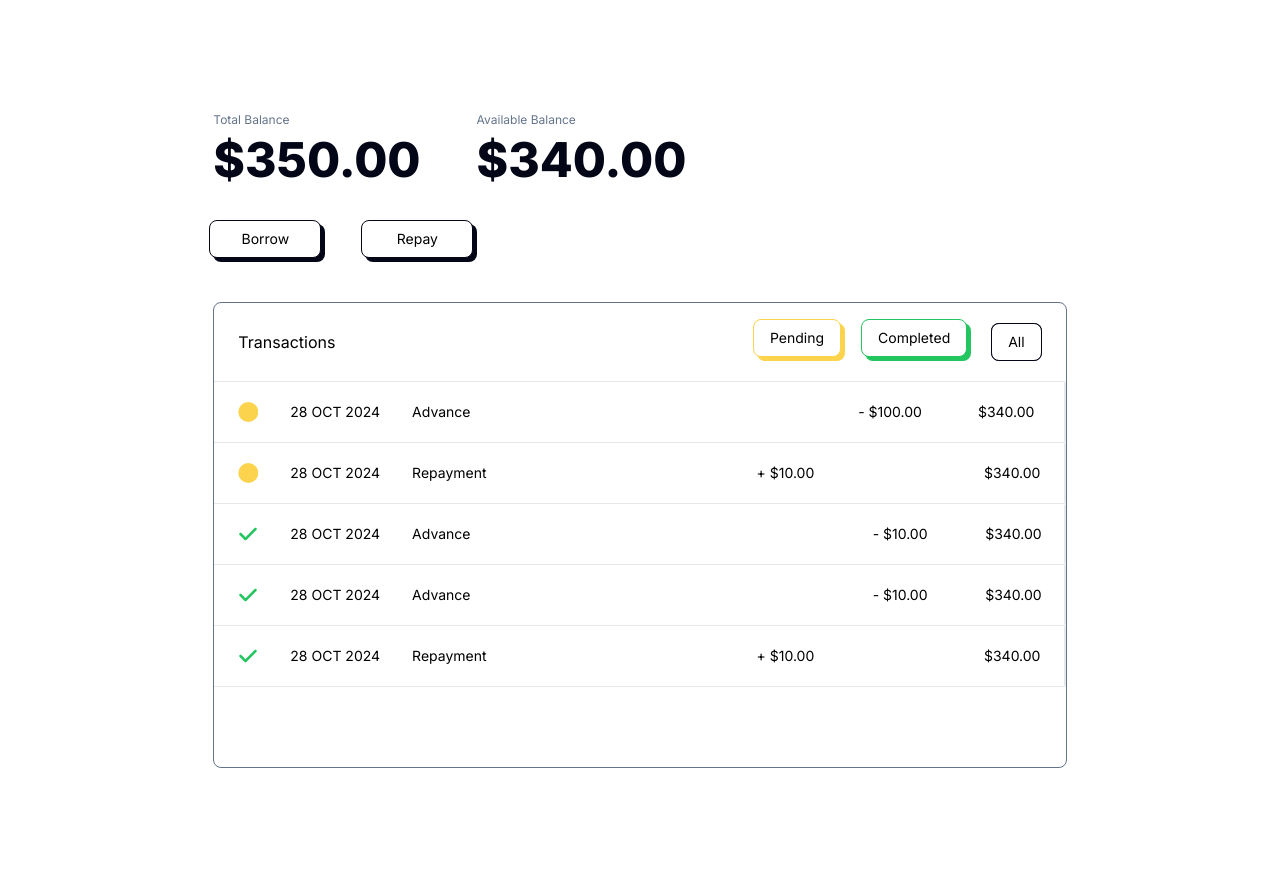
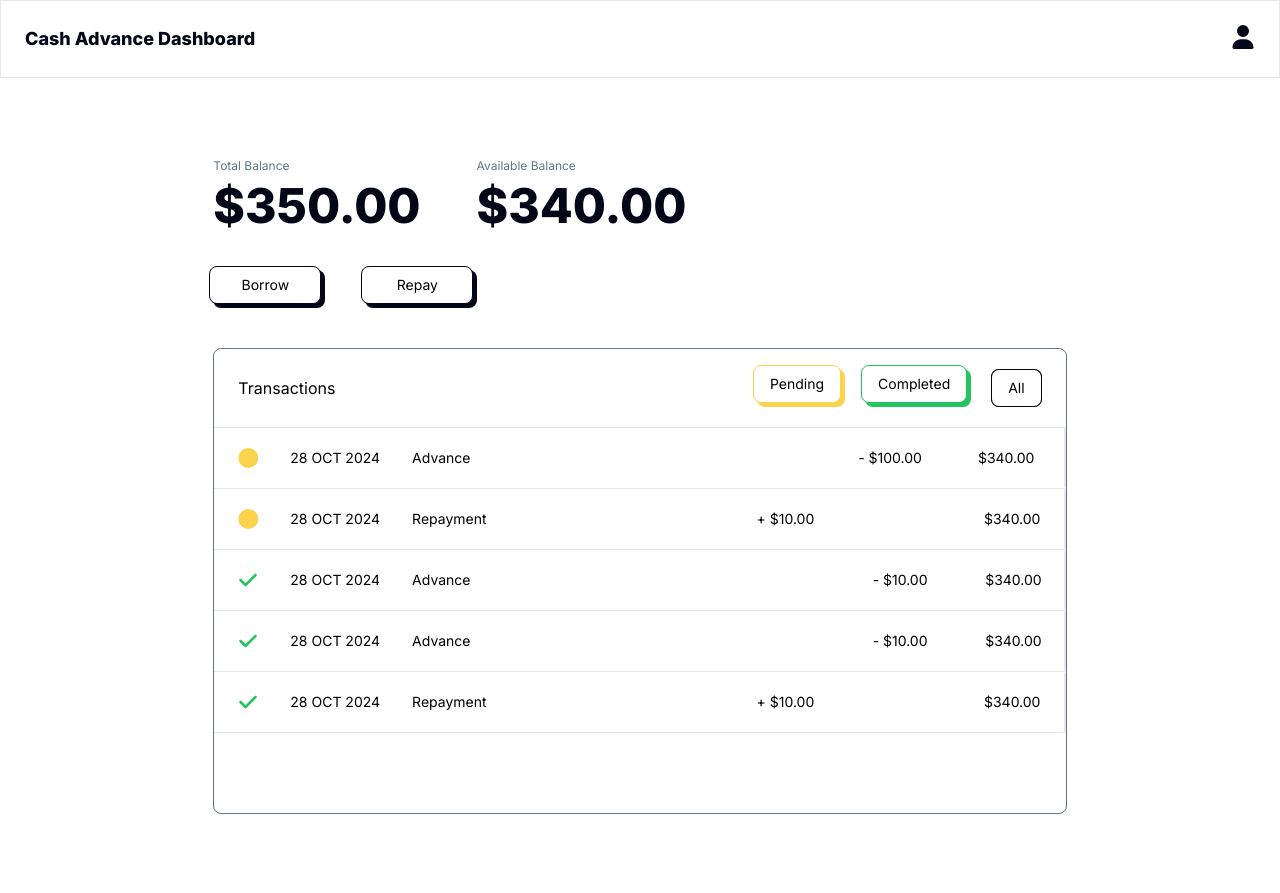
Before and after one commit to RCopJr/first-round-bree-take-home, a Next.js app: page / in a window 1280 px wide. Shown: the top 893 px of the page. Built offline with nearby package versions, Linux system fonts and the light colour scheme.

Commit message:
Add footer and header

```diff
--- a/app/page.tsx
+++ b/app/page.tsx
@@ -114,7 +114,20 @@ export default function Home() {
   };
 
   return (
-    <main className="flex flex-col items-center gap-10 my-28">
+    <div className="h-full">
+      <header className="flex justify-between px-6 py-6 text-lg font-extrabold border text-slate-950">
+        Cash Advance Dashboard
+        <svg
+          className="size-6"
+          fill="currentColor"
+          xmlns="http://www.w3.org/2000/svg"
+          viewBox="0 0 448 512"
+        >
+          {/* <!--!Font Awesome Free 6.6.0 by @fontawesome - https://fontawesome.com License - https://fontawesome.com/license/free Copyright 2024 Fonticons, Inc.--> */}
+          <path d="M224 256A128 128 0 1 0 224 0a128 128 0 1 0 0 256zm-45.7 48C79.8 304 0 383.8 0 482.3C0 498.7 13.3 512 29.7 512l388.6 0c16.4 0 29.7-13.3 29.7-29.7C448 383.8 368.2 304 269.7 304l-91.4 0z" />
+        </svg>
+      </header>
+      <main className="flex flex-col items-center gap-10 my-20">
         <div className="w-5/6 md:w-3/4 xl:w-2/3 2xl:w-1/2 flex justify-center sm:justify-start sm:gap-14">
           <span className="hidden sm:inline-block">
             <BalanceAmount balanceType="Total Balance" balance={350} />
@@ -145,5 +158,9 @@ export default function Home() {
           onConfirm={onConfirm}
         />
       </main>
+      <footer className="flex justify-between px-6 py-6 text-sm border text-slate-950">
+        2024 Cash Advance Dashboard, Inc.
+      </footer>
+    </div>
   );
 }
```
Lines whose indentation alone changed are shown as unchanged.
